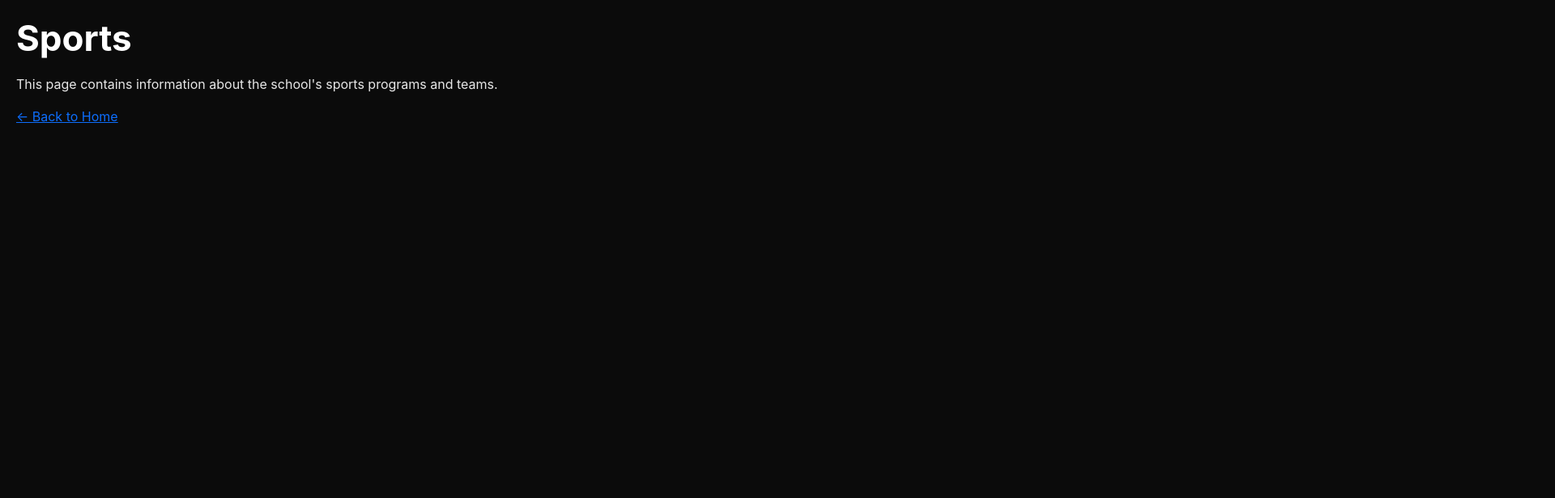
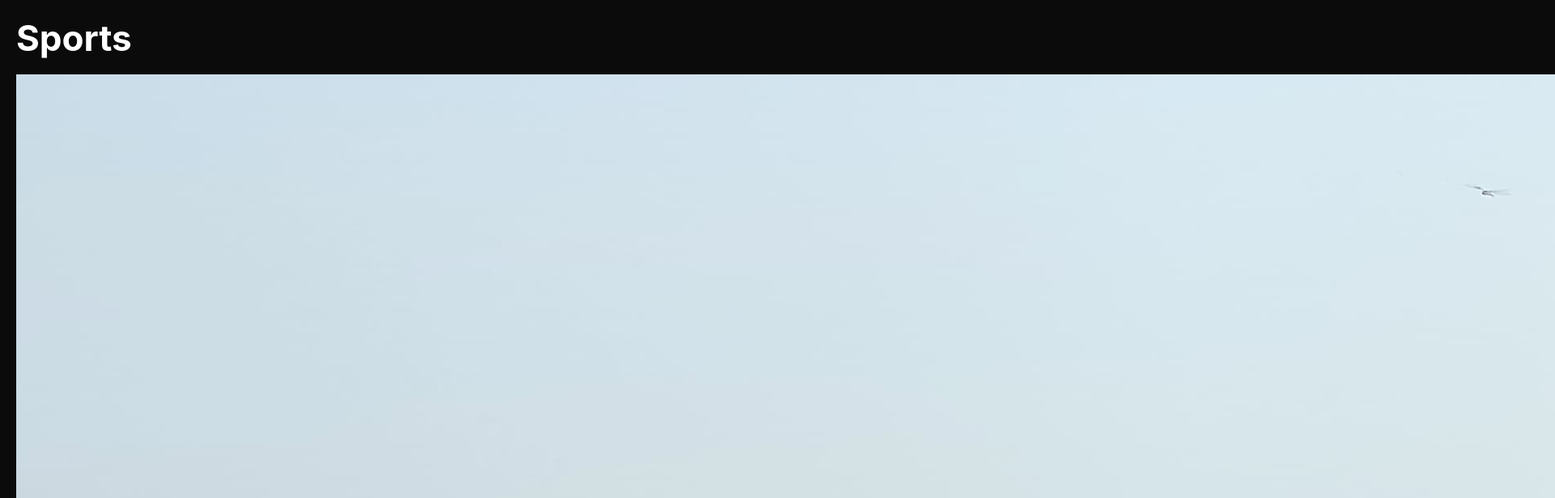
Before and after one commit to Nithin971/abhudhaya-english-medium-school, a plain HTML site: page sports.html in a window 1280 px wide. Shown: the top 616 px of the page at 81% size, 1920 px wide, since content can reach past the window. Drawn offline with Linux system fonts and the light colour scheme.

Commit message:
Update sports.html

```diff
--- a/sports.html
+++ b/sports.html
@@ -9,7 +9,7 @@
 <body style="background: #0b0b0b; color: white; padding: 20px;">
 
   <h1>Sports</h1>
-  <p>This page contains information about the school's sports programs and teams.</p>
+<img src="sports.jpg" alt="sports">
 
   <p><a href="index.html" style="color: var(--accent);">← Back to Home</a></p>
 
```
